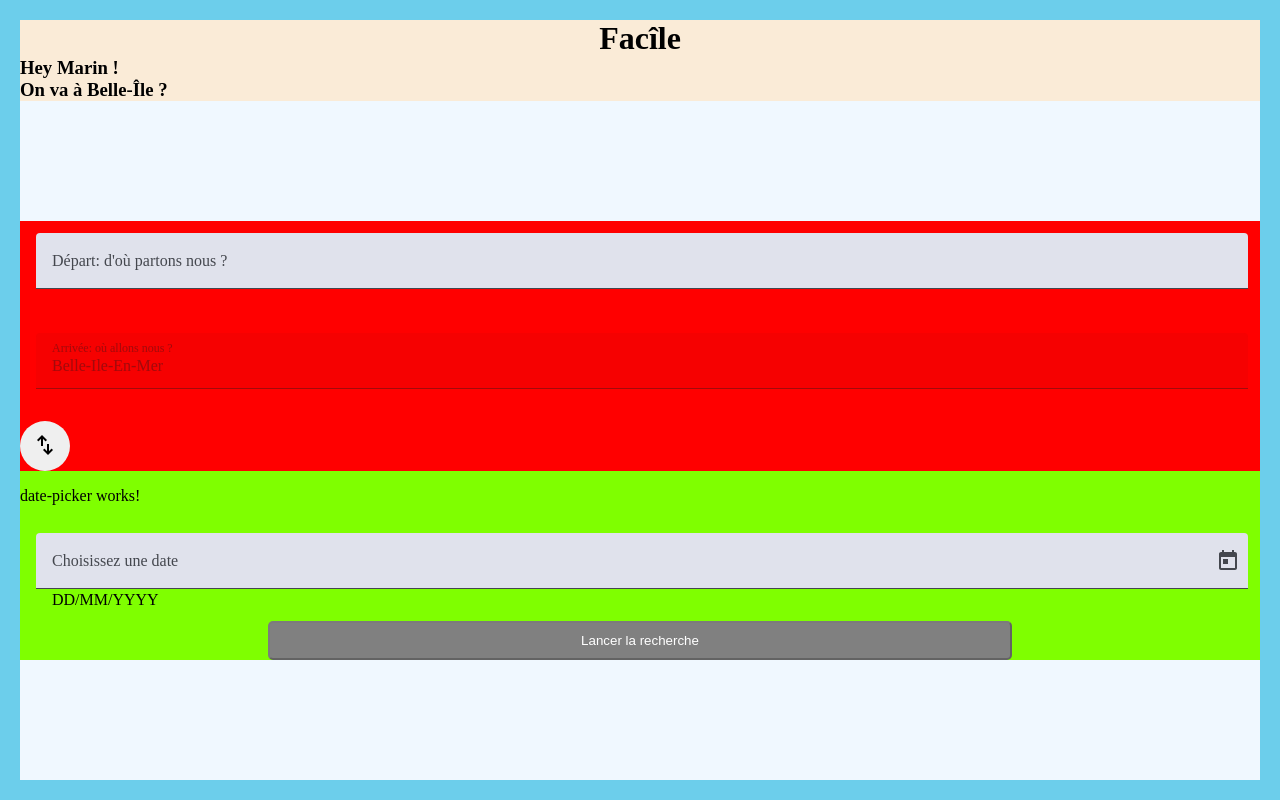
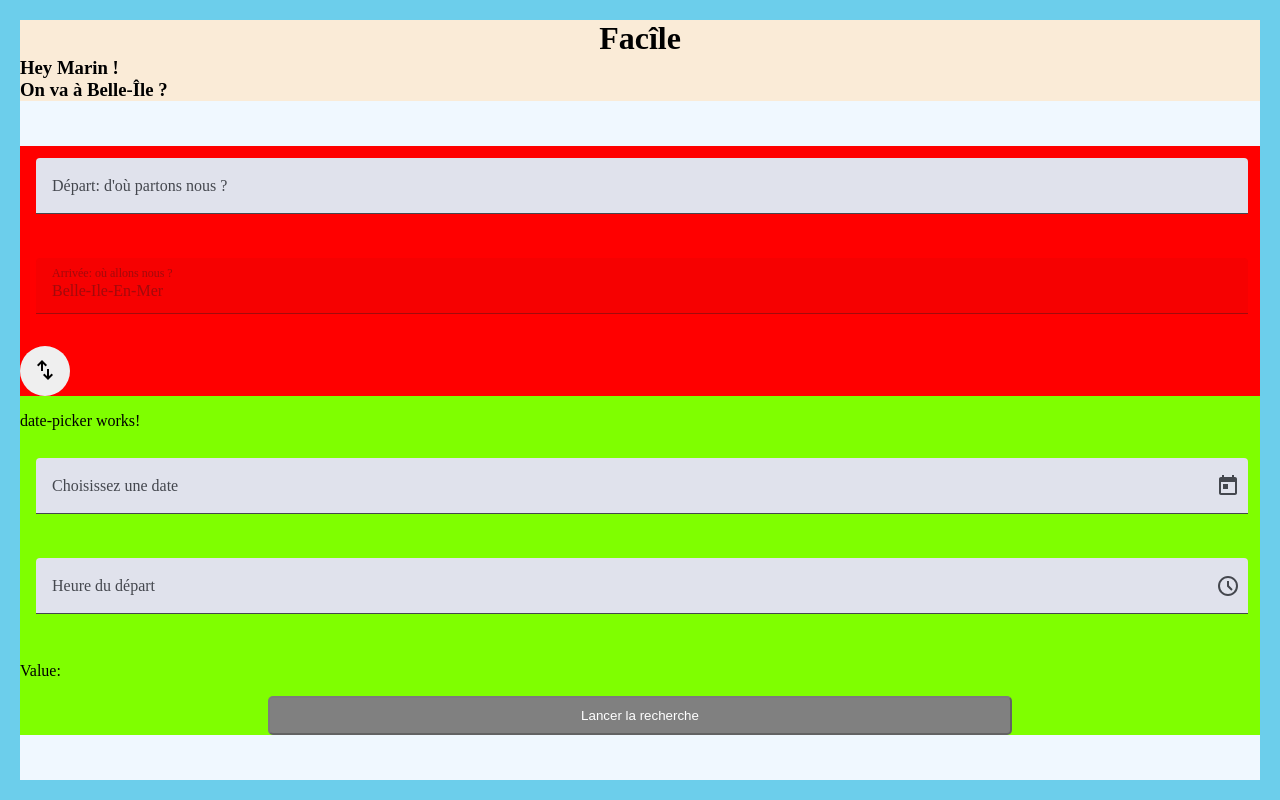
Before and after one commit to MarinB-56/facile, an Angular app in the folder frontend/: page / in a window 1280 px wide. Built offline with nearby package versions, Linux system fonts and the light colour scheme; a web font is replaced by a local one.

Commit message:
Update datePicker to date and time picker to include time

```diff
--- a/frontend/src/app/trip-configurator/trip-configurator.component.html
+++ b/frontend/src/app/trip-configurator/trip-configurator.component.html
@@ -9,7 +9,8 @@
     </app-trip-destinations-form>
   </div>
 
-  <app-trip-date-picker (dateSelected)="onDateSelected($event)"></app-trip-date-picker>
+  <app-trip-date-picker (dateChangeEvent)="onDateSelected($event)"></app-trip-date-picker>
+  <p>Value: {{tripDate()}}</p>
 
   <app-trip-search-button [isDisabled]="!isTripValid()" (click)="onSearch()"></app-trip-search-button>
 </div>
--- a/frontend/src/app/trip-configurator/trip-configurator.component.ts
+++ b/frontend/src/app/trip-configurator/trip-configurator.component.ts
@@ -60,9 +60,7 @@ export class TripConfiguratorComponent {
 
   // Récupération de la date choisie
   onDateSelected(date :Date | null){
-    if(date !== undefined){
-      this.tripDate.set(date);
-    }
+    this.tripDate.set(date);
     console.log(this.trip());
   }
 
--- a/frontend/src/app/trip-configurator/trip-dates-picker/date-picker.component.html
+++ b/frontend/src/app/trip-configurator/trip-dates-picker/date-picker.component.html
@@ -1,6 +1,23 @@
 <p>date-picker works!</p>
 
 <mat-form-field class="date-picker__input">
+  <mat-label>Choisissez une date</mat-label>
+  <input matInput [matDatepicker]="datepicker" [(ngModel)]="dateSelected" (ngModelChange)="onDateOrTimeChange()">
+  <mat-datepicker #datepicker/>
+  <mat-datepicker-toggle [for]="datepicker" matSuffix/>
+</mat-form-field>
+
+<mat-form-field class="date-picker__input">
+  <mat-label>Heure du départ</mat-label>
+  <input matInput
+    [matTimepicker]="timepicker"
+    [(ngModel)]="dateSelected"
+    (ngModelChange)="onDateOrTimeChange()">
+  <mat-timepicker #timepicker interval="2h"/>
+  <mat-timepicker-toggle [for]="timepicker" matSuffix/>
+</mat-form-field>
+
+<!-- <mat-form-field class="date-picker__input">
   <mat-label>Choisissez une date</mat-label>
   <input matInput
     [matDatepicker]="picker"
@@ -8,4 +25,4 @@
   <mat-hint>DD/MM/YYYY</mat-hint>
   <mat-datepicker-toggle matIconSuffix [for]="picker"></mat-datepicker-toggle>
   <mat-datepicker #picker disabled="false"></mat-datepicker>
-</mat-form-field>
+</mat-form-field> -->
--- a/frontend/src/app/trip-configurator/trip-dates-picker/date-picker.component.ts
+++ b/frontend/src/app/trip-configurator/trip-dates-picker/date-picker.component.ts
@@ -1,12 +1,20 @@
-import { ChangeDetectionStrategy, Component, computed, EventEmitter, output, Output } from '@angular/core';
+import { ChangeDetectionStrategy, Component, EventEmitter, Output } from '@angular/core';
 import { MatDatepickerInputEvent, MatDatepickerModule } from '@angular/material/datepicker';
 import { MatFormFieldModule } from '@angular/material/form-field';
 import { MatInputModule } from '@angular/material/input';
 import {MAT_DATE_LOCALE, provideNativeDateAdapter} from '@angular/material/core';
+import {FormsModule} from '@angular/forms';
+import {MatTimepickerModule} from '@angular/material/timepicker';
 
 @Component({
   selector: 'app-trip-date-picker',
-  imports: [MatFormFieldModule, MatInputModule, MatDatepickerModule],
+  imports: [
+    MatFormFieldModule,
+    MatInputModule,
+    MatDatepickerModule,
+    MatTimepickerModule,
+    FormsModule
+  ],
   templateUrl: './date-picker.component.html',
   styleUrl: './date-picker.component.scss',
   providers: [
@@ -16,10 +24,34 @@ import {MAT_DATE_LOCALE, provideNativeDateAdapter} from '@angular/material/core'
   changeDetection: ChangeDetectionStrategy.OnPush,
 })
 export class DatePickerComponent {
-  dateSelected = output<Date | null>();
+  dateSelected!: Date | null;
 
-  addEvent(event: MatDatepickerInputEvent<Date>) {
-    // console.log(event.value);
-    this.dateSelected.emit(event.value);
+  @Output() dateChangeEvent = new EventEmitter<Date | null>();
+
+  onDateOrTimeChange() {
+    this.dateChangeEvent.emit(this.dateSelected);
   }
 }
+
+
+
+
+// @Component({
+//   selector: 'app-trip-date-picker',
+//   imports: [MatFormFieldModule, MatInputModule, MatDatepickerModule],
+//   templateUrl: './date-picker.component.html',
+//   styleUrl: './date-picker.component.scss',
+//   providers: [
+//     provideNativeDateAdapter(),
+//     { provide: MAT_DATE_LOCALE, useValue: 'fr-FR' } // Format de dates à la française
+//   ],
+//   changeDetection: ChangeDetectionStrategy.OnPush,
+// })
+// export class DatePickerComponent {
+//   dateSelected = output<Date | null>();
+
+//   // Envoi de la
+//   addEvent(event: MatDatepickerInputEvent<Date>) {
+//     this.dateSelected.emit(event.value);
+//   }
+// }
```
